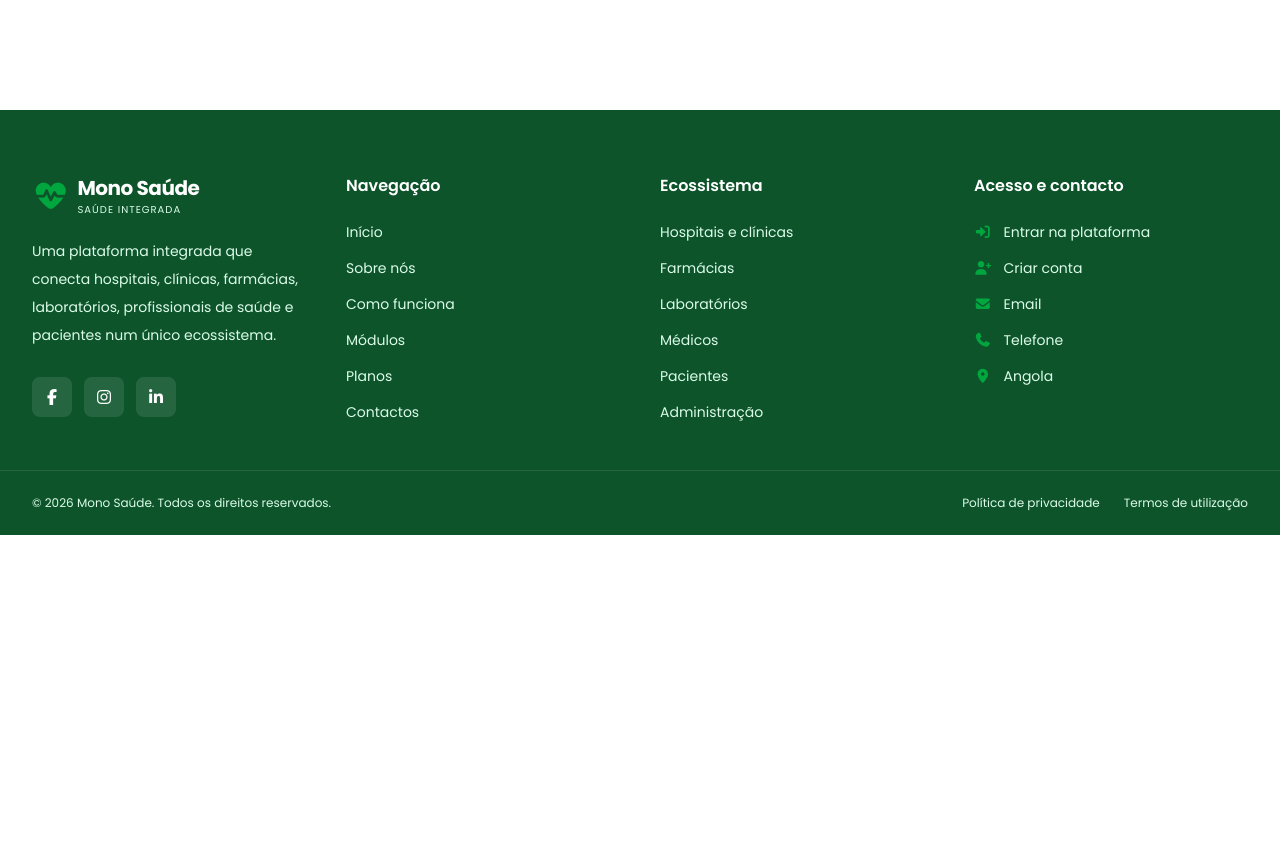
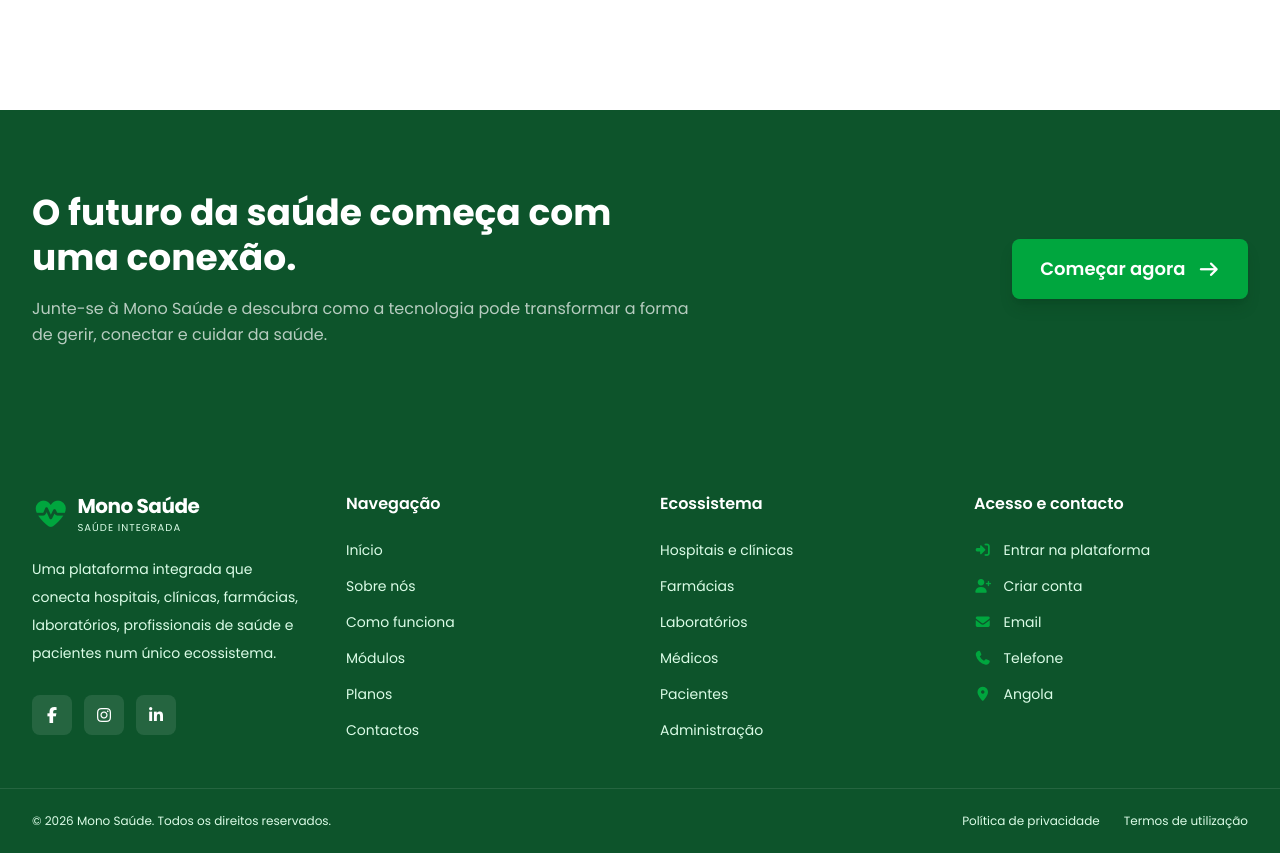
Before and after one commit to nsimba-afonso-nwayami/monosaude, a React (Vite) app: page / in a window 1280 px wide. Shown: the part 6225-7078 px from the top of the page. Before the commit the page ends 6760 px from the top, so only its background shows below. Built offline with nearby package versions, Linux system fonts and the light colour scheme.

Commit message:
Seção de chamada para ação adicionada a home

```diff
--- a/src/pages/site/Home.jsx
+++ b/src/pages/site/Home.jsx
@@ -5,6 +5,7 @@ import About from "../../components/home/About";
 import HowItWorks from "../../components/home/HowItWorks";
 import Modules from "../../components/home/Modules";
 import Plans from "../../components/home/Plans";
+import CallToAction from "../../components/home/CallToAction";
 
 export default function Home() {
   return (
@@ -17,6 +18,7 @@ export default function Home() {
       <HowItWorks />
       <Modules />
       <Plans />
+      <CallToAction />
 
       {/* Botão WhatsApp fixo */}
       <WhatsAppButton phone="244972614886" size={64} />
```
